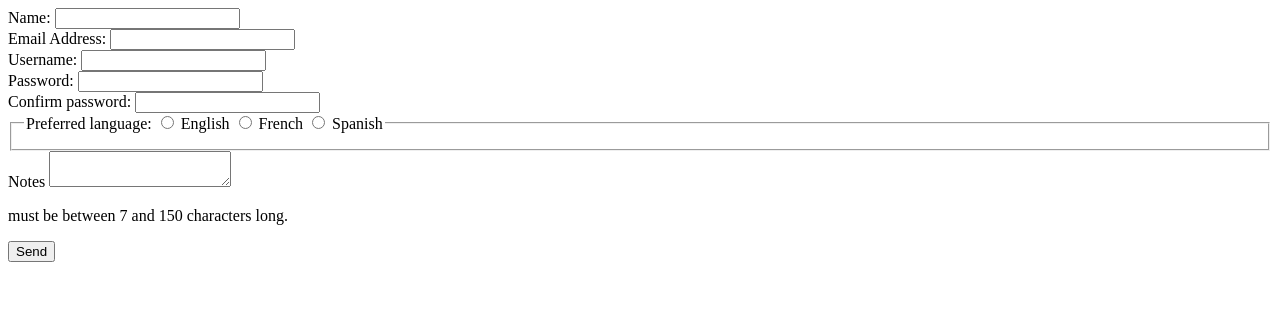
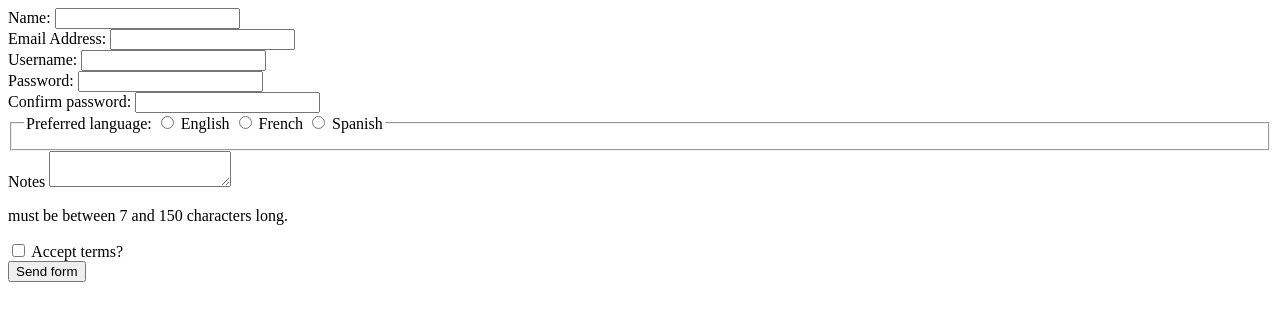
Before and after one commit to Lightsyde/assignments, a PHP site: page / in a window 1280 px wide. Shown: the top 321 px of the page. Run offline with PHP 8.4, Linux system fonts and the light colour scheme.

Commit message:
Added mail method and accept terms checkbox

```diff
--- a/mtm1531/assignment-3/includes/form-processor.php
+++ b/mtm1531/assignment-3/includes/form-processor.php
@@ -16,6 +16,8 @@ $password = filter_input(INPUT_POST, 'password', FILTER_SANITIZE_STRING);
 $confirm_password = filter_input(INPUT_POST, 'confirm_password', FILTER_SANITIZE_STRING);
 $language = filter_input(INPUT_POST, 'language', FILTER_SANITIZE_STRING);
 $notes = filter_input(INPUT_POST, 'notes', FILTER_SANITIZE_STRING);
+
+$say_thanks = false;
 
 ;
 
@@ -45,5 +47,12 @@ if ($_SERVER['REQUEST_METHOD'] == 'POST') {
 	if(mb_strlen($notes) < 7 || mb_strlen($notes) > 150) {
 		$errors['notes'] = true;
 	}
+	if (!isset($_POST['terms'])) {
+		$errors['terms'] = true;
+	}
+	if (empty($errors)) {
+		$say_thanks = true;
+		mail($email, 'Thanks for registering', 'Thanks','From: Titar Awua-Imande, <taimande@gmail.com>');
+	}
 
 }
--- a/mtm1531/assignment-3/index.php
+++ b/mtm1531/assignment-3/index.php
@@ -88,8 +88,17 @@ require_once 'includes/form-processor.php'
 					<textarea id="notes" name="notes"></textarea>
 					<p>must be between 7 and 150 characters long.</p>
 				</div>
+
+				<div class="formitem">
+					<input type="checkbox" id="terms" name="terms" value="1">
+					<label for="terms">Accept terms?
+						<?php if (isset($errors['terms'])) :?>
+							<strong class="error">You must comply or else!!</strong></label>
+						<?php endif; ?>
+					</label>
+				</div>
 			</div>
-			<button type="submit">Send</button>
+			<button type="submit">Send form</button>
 		</form>
 
 	</body>
```
